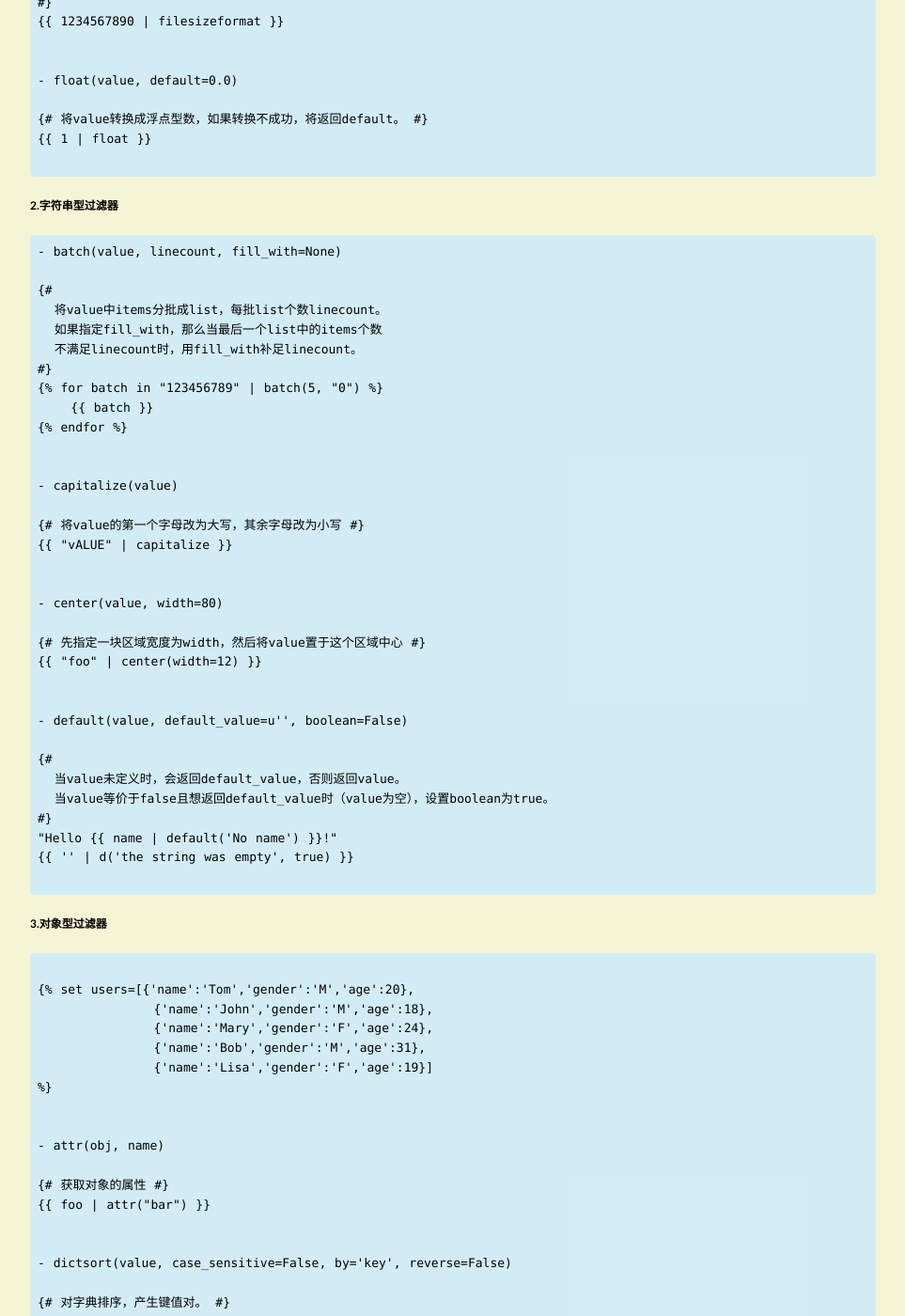
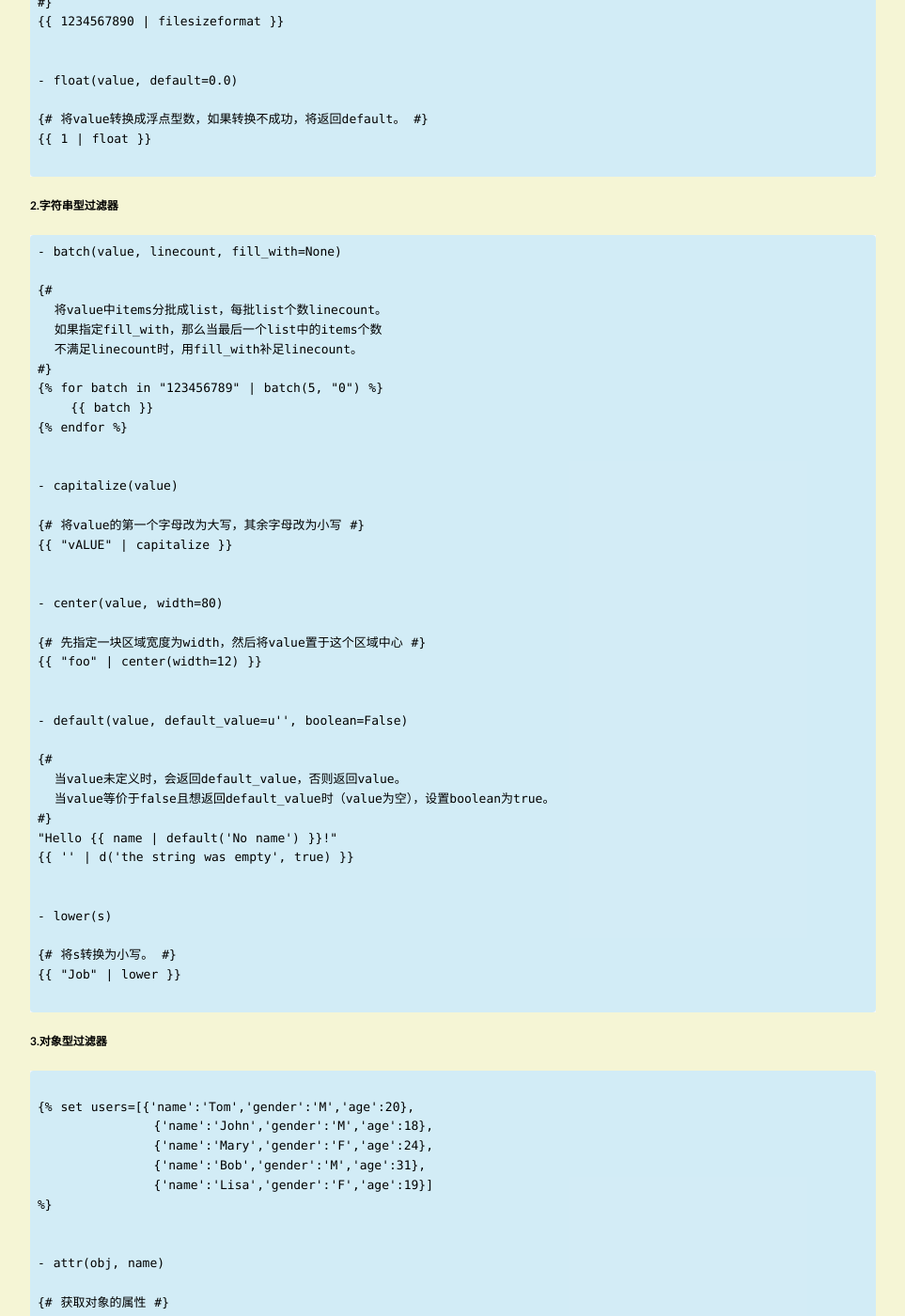
Before and after one commit to chenkrun/chenkrun.github.io, a Jekyll site: the page built from _posts/2018-09-27-learn-jinja2.md, in a window 1280 px wide and 1400 px high, scrolled down 527 px. Shown: the whole window at 94% size, without its empty margins (158-1121 px from the left). Built offline with Jekyll 4.4.1, drawn with Linux system fonts in a browser that asks for light colours; some web fonts are replaced; some of the changed text lies outside the part shown.

Commit message:
update learning of jinja2

````diff
--- a/_posts/2018-09-27-learn-jinja2.md
+++ b/_posts/2018-09-27-learn-jinja2.md
@@ -77,6 +77,12 @@ excerpt: 本文介绍jinja2基础用法
 "Hello {{ name | default('No name') }}!"
 {{ '' | d('the string was empty', true) }}
 {% endraw %}
+
+- lower(s)
+{% raw %}
+{# 将s转换为小写。 #}
+{{ "Job" | lower }}
+{% endraw %}
 ```
 
 **3.对象型过滤器**
@@ -127,6 +133,42 @@ excerpt: 本文介绍jinja2基础用法
     {{ grouper }} {{ list }}
 {% endfor %}
 {% endraw %}
+
+- indent(s, width=4, blank=False, indentfirst=None)
+{% raw %}
+{# 缩进width空格，blank行和indentfirst行默认不被缩进。 #}
+{{ "123\n45" | indent(indentfirst=True) }}
+{% endraw %}
+
+- int(value, default=0, base=10)
+{% raw %}
+{# 将value转换为整型。如果转换不成功，会返回default。base表示基础数，例如10进制、2进制等。 #}
+{{ 234 | int }}
+{% endraw %}
+
+- join(value, d=u'', attribute=None)
+{% raw %}
+{# 将value中的元素连接起来，d为元素间的分割符，并且能够给最后的对象加入attribute（2.6版本）。 #}
+{{ ["John", "Tom", "Sam"] | join(d=',') }}
+{% endraw %}
+
+- last(seq)
+{% raw %}
+{# 返回列表的最后一项。 #}
+{{ ["John", "Tom", "Sam"] | last }}
+{% endraw %}
+
+- length(object)
+{% raw %}
+{# 返回列表或字典的项数目。 #}
+{{ users | length }}
+{% endraw %}
+
+- list(value)
+{% raw %}
+{# 将value转换为list。 #}
+{{ users | list }}
+{% endraw %}
 ```
 
 **注意**：
````
